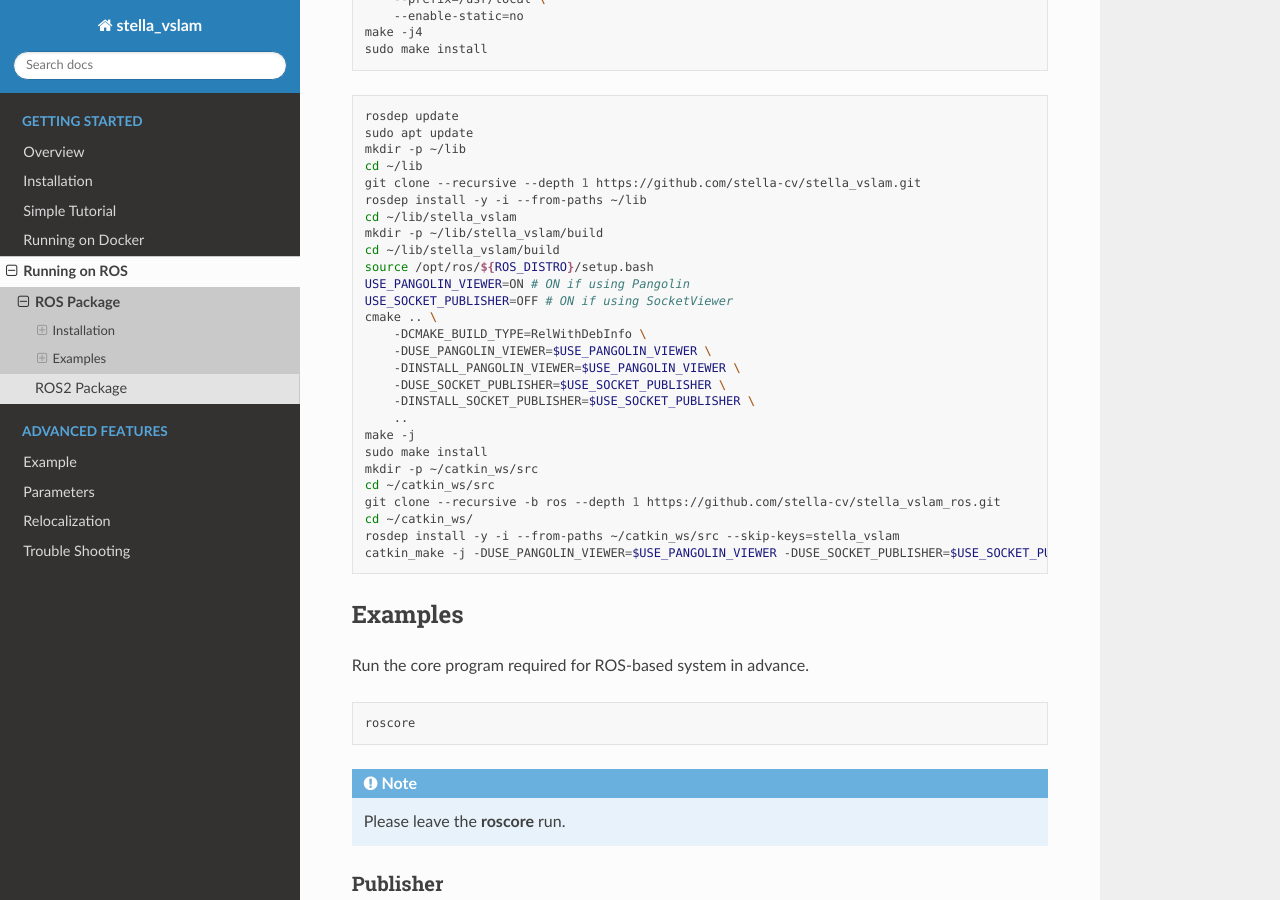
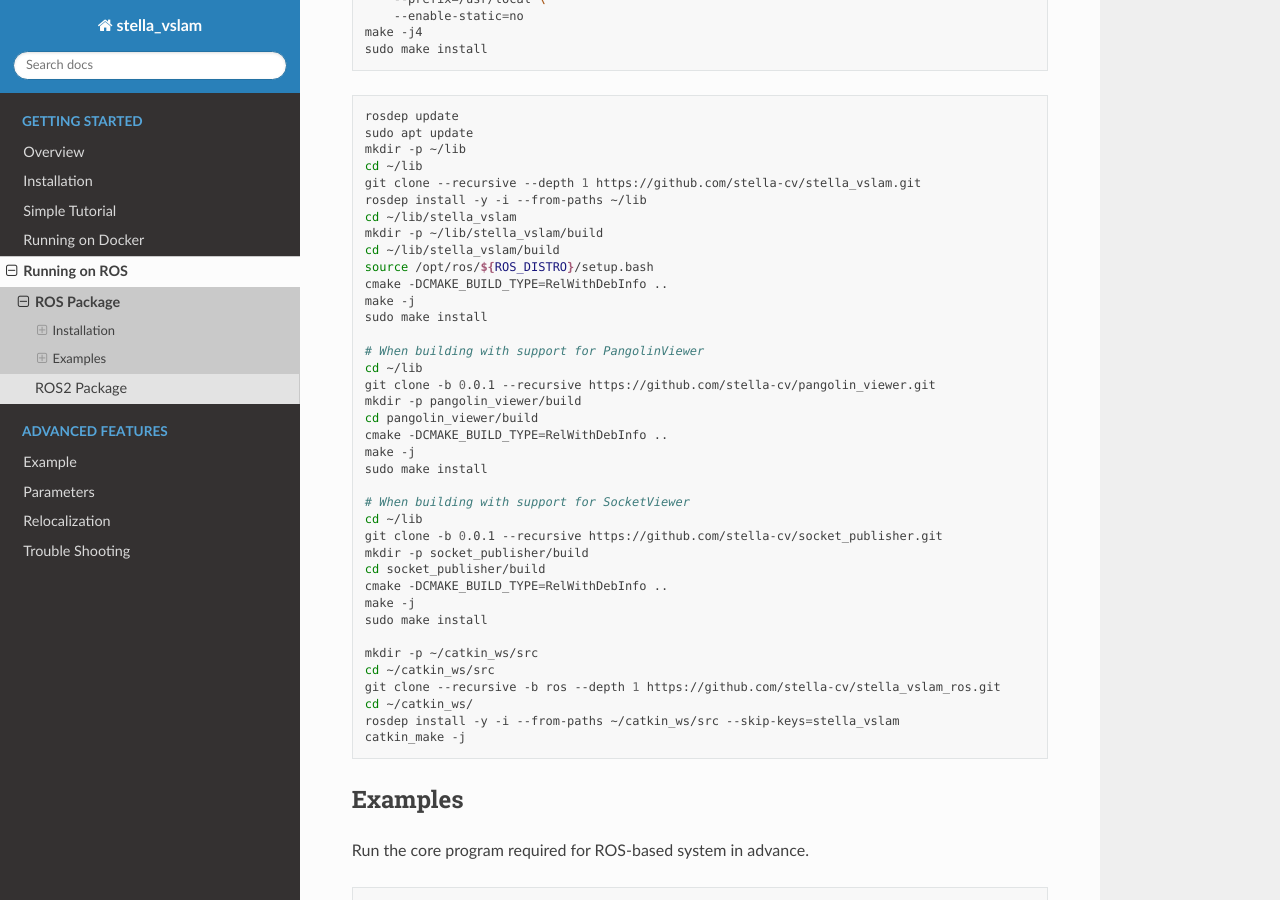
Before and after one commit to stella-cv/docs, a Sphinx documentation site: the page built from docs/ros_package.rst, in a window 1280 px wide and 900 px high, scrolled down 1553 px. Built offline with Sphinx 7.4.7 and the Read the Docs theme 2.0.0, drawn with Linux system fonts in a browser that asks for light colours.

Commit message:
Move example, socket_publisher and pangolin_viewer (ros/ros2)

```diff
--- a/docs/ros_package.rst
+++ b/docs/ros_package.rst
@@ -104,23 +104,34 @@
     mkdir -p ~/lib/stella_vslam/build
     cd ~/lib/stella_vslam/build
     source /opt/ros/${ROS_DISTRO}/setup.bash
-    USE_PANGOLIN_VIEWER=ON # ON if using Pangolin
-    USE_SOCKET_PUBLISHER=OFF # ON if using SocketViewer
-    cmake .. \
-        -DCMAKE_BUILD_TYPE=RelWithDebInfo \
-        -DUSE_PANGOLIN_VIEWER=$USE_PANGOLIN_VIEWER \
-        -DINSTALL_PANGOLIN_VIEWER=$USE_PANGOLIN_VIEWER \
-        -DUSE_SOCKET_PUBLISHER=$USE_SOCKET_PUBLISHER \
-        -DINSTALL_SOCKET_PUBLISHER=$USE_SOCKET_PUBLISHER \
-        ..
+    cmake -DCMAKE_BUILD_TYPE=RelWithDebInfo ..
     make -j
     sudo make install
+
+    # When building with support for PangolinViewer
+    cd ~/lib
+    git clone -b 0.0.1 --recursive https://github.com/stella-cv/pangolin_viewer.git
+    mkdir -p pangolin_viewer/build
+    cd pangolin_viewer/build
+    cmake -DCMAKE_BUILD_TYPE=RelWithDebInfo ..
+    make -j
+    sudo make install
+
+    # When building with support for SocketViewer
+    cd ~/lib
+    git clone -b 0.0.1 --recursive https://github.com/stella-cv/socket_publisher.git
+    mkdir -p socket_publisher/build
+    cd socket_publisher/build
+    cmake -DCMAKE_BUILD_TYPE=RelWithDebInfo ..
+    make -j
+    sudo make install
+
     mkdir -p ~/catkin_ws/src
     cd ~/catkin_ws/src
     git clone --recursive -b ros --depth 1 https://github.com/stella-cv/stella_vslam_ros.git
     cd ~/catkin_ws/
     rosdep install -y -i --from-paths ~/catkin_ws/src --skip-keys=stella_vslam
-    catkin_make -j -DUSE_PANGOLIN_VIEWER=$USE_PANGOLIN_VIEWER -DUSE_SOCKET_PUBLISHER=$USE_SOCKET_PUBLISHER
+    catkin_make -j
 
 Examples
 ========
```
Also changed, not shown: docs/ros2_package.rst (+21 -10 lines).
